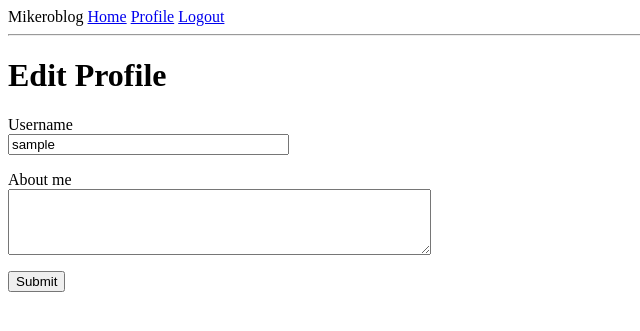
After one commit to mike-lloyd03/flask-microblog, a Flask app: page /edit_profile in a window 1280 px wide. The commit adds this page. Shown: the top 331 px of the page, without its empty margins (0-640 px from the left). Run offline with Flask 2, Linux system fonts and the light colour scheme; the visitor is signed in with stand-in values (Sample User, id 1); data comes from the database, SQL or seed files in the repository; both versions use the stored data as it was after the commit.

Commit message:
Complete ch 6

```diff
--- a/app/forms.py
+++ b/app/forms.py
@@ -1,6 +1,6 @@
 from flask_wtf import FlaskForm
-from wtforms import StringField, PasswordField, BooleanField, SubmitField
-from wtforms.validators import DataRequired, Email, EqualTo, ValidationError
+from wtforms import StringField, PasswordField, BooleanField, SubmitField, TextAreaField
+from wtforms.validators import DataRequired, Email, EqualTo, ValidationError, Length
 
 from app.models import User
 
@@ -9,6 +9,7 @@ class LoginForm(FlaskForm):
     password = PasswordField('Password', validators=[DataRequired()])
     remember_me = BooleanField('Remember Me')
     submit = SubmitField('Sign In')
+
 
 class RegistrationForm(FlaskForm):
     username = StringField('Username', validators=[DataRequired()])
@@ -27,3 +28,8 @@ class RegistrationForm(FlaskForm):
         user = User.query.filter_by(email=email.data).first()
         if user is not None:
             raise ValidationError('Please use a different email address.')
+
+class EditProfileForm(FlaskForm):
+    username = StringField('Username', validators=[DataRequired()])
+    about_me = TextAreaField('About me', validators=[Length(min=0, max=140)])
+    submit = SubmitField('Submit')
--- a/app/models.py
+++ b/app/models.py
@@ -1,6 +1,7 @@
 from datetime import datetime
 from werkzeug.security import generate_password_hash, check_password_hash
 from flask_login import UserMixin
+from hashlib import md5
 
 from app import db, login
 
@@ -10,6 +11,8 @@ class User(UserMixin, db.Model):
     email = db.Column(db.String(120), index=True, unique=True)
     password_hash = db.Column(db.String(128))
     posts = db.relationship('Post', backref='author', lazy='dynamic')
+    about_me = db.Column(db.String(140))
+    last_seen = db.Column(db.DateTime, default=datetime.utcnow)
 
     def __repr__(self):
         return f'<User {self.username}>'
@@ -20,6 +23,11 @@ class User(UserMixin, db.Model):
     def check_password(self, password):
         return check_password_hash(self.password_hash, password)
 
+    def avatar(self, size):
+        digest = md5(self.email.lower().encode('utf-8')).hexdigest()
+        return f'https://www.gravatar.com/avatoar/{digest}?d=identicon&s={size}'
+
+
 class Post(db.Model):
     id = db.Column(db.Integer, primary_key=True)
     body = db.Column(db.String(140))
@@ -29,6 +37,7 @@ class Post(db.Model):
     def __repr__(self):
         return f'<Post {self.body}>'
 
+
 @login.user_loader
 def load_user(id):
     return User.query.get(int(id))
--- a/app/routes.py
+++ b/app/routes.py
@@ -1,10 +1,19 @@
 from flask import render_template, flash, redirect, request, url_for
 from flask_login import current_user, login_user, logout_user, login_required
+from datetime import datetime
 
 from app import flask_app, db
-from app.forms import LoginForm, RegistrationForm
+from app.forms import LoginForm, RegistrationForm, EditProfileForm
 from app.models import User
 from werkzeug.urls import url_parse
+
+
+@flask_app.before_request
+def before_request():
+    if current_user.is_authenticated:
+        current_user.last_seen = datetime.utcnow()
+        db.session.commit()
+
 
 @flask_app.route('/')
 @flask_app.route('/index')
@@ -21,6 +30,7 @@ def index():
         },
     ]
     return render_template('index.html', title='Home', posts=posts)
+
 
 @flask_app.route('/login', methods=['GET', 'POST'])
 def login():
@@ -39,10 +49,12 @@ def login():
         return redirect(next_page)
     return render_template('login.html', title='Sign In', form=form)
 
+
 @flask_app.route('/logout')
 def logout():
     logout_user()
     return redirect(url_for('index'))
+
 
 @flask_app.route('/register', methods=['GET', 'POST'])
 def register():
@@ -57,3 +69,29 @@ def register():
         flash('New account created')
         return redirect(url_for('login'))
     return render_template('register.html', title='Register', form=form)
+
+
+@flask_app.route('/user/<username>')
+@login_required
+def user(username):
+    user = User.query.filter_by(username=username).first_or_404()
+    posts = [
+        {'author': user, 'body': 'Test 1'},
+        {'author': user, 'body': 'Test 2'}
+    ]
+    return render_template('user.html', user=user, posts=posts)
+
+@flask_app.route('/edit_profile', methods=['GET', 'POST'])
+@login_required
+def edit_profile():
+    form = EditProfileForm()
+    if form.validate_on_submit():
+        current_user.username = form.username.data
+        current_user.about_me = form.about_me.data
+        db.session.commit()
+        flash('Your changes have been saved.')
+        return redirect(url_for('user', username=current_user.username))
+    elif request.method == 'GET':
+        form.username.data = current_user.username
+        form.about_me.data = current_user.about_me
+    return render_template('edit_profile.html', title='Edit Profile', form = form)
--- /dev/null
+++ b/app/templates/_post.html
@@ -0,0 +1,6 @@
+<table>
+    <tr valign='top'>
+        <td><img src='{{ user.avatar(36) }}'></td>
+        <td>{{ post.author.username }} says: <br>{{ post.body }}</td>
+    </tr>
+</table>
--- a/app/templates/base.html
+++ b/app/templates/base.html
@@ -8,11 +8,12 @@
     </head>
     <body>
         <div>
-            Mikeroblog:
+            Mikeroblog
             <a href='{{ url_for('index') }}'>Home</a>
             {% if current_user.is_anonymous %}
                 <a href='{{ url_for('login') }}'>Login</a>
             {% else %}
+                <a href='{{ url_for('user', username=current_user.username) }}'>Profile</a>
                 <a href='{{ url_for('logout') }}'>Logout</a>
             {% endif %}
         </div>
--- /dev/null
+++ b/app/templates/edit_profile.html
@@ -0,0 +1,23 @@
+{% extends 'base.html' %}
+
+{% block content %}
+    <h1>Edit Profile</h1>
+    <form action='' method='post'>
+        {{ form.hidden_tag() }}
+        <p>
+            {{ form.username.label }}<br>
+            {{ form.username(size=32) }}<br>
+            {% for error in form.username.errors %}
+                <span style='color: red;'>[{{ error }}]</span>
+            {% endfor %}
+        </p>
+        <p>
+            {{ form.about_me.label }}<br>
+            {{ form.about_me(cols=50, rows=4) }}<br>
+            {% for error in form.about_me.errors %}
+                <span style='color: red;'>[{{ error }}]</span>
+            {% endfor %}
+        </p>
+        </p>{{ form.submit() }}</p>
+    </form>
+{% endblock %}
```
Also changed, not shown: app/templates/user.html (added, +25 -0 lines), migrations/versions/6505aba3f772_new_fields_in_user_model.py (added, +30 -0 lines), app.db.
